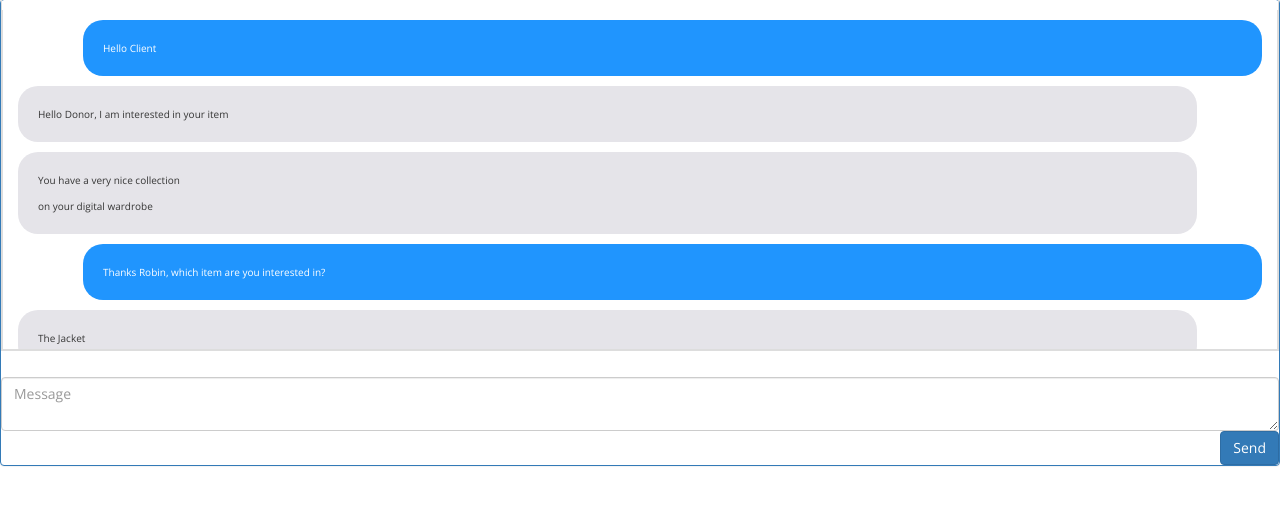
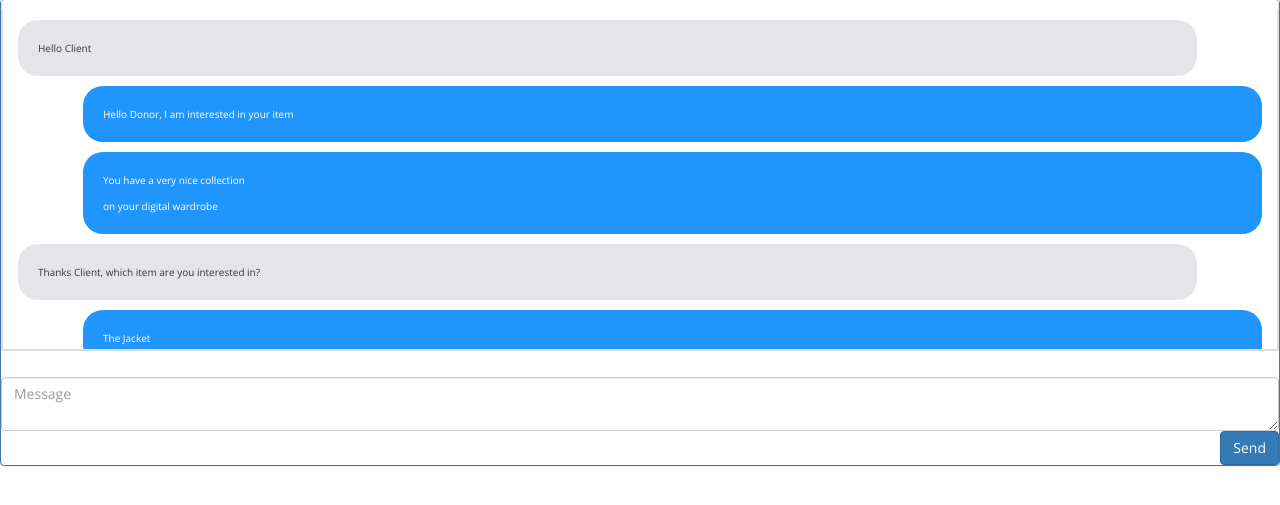
Before and after one commit to NeatStreet/NeatStreet, a website: page public/messagesUser.html in a window 1280 px wide. Shown: the part 61-566 px from the top of the page. Drawn offline with nearby package versions, Linux system fonts and the light colour scheme.

Commit message:
updates to messages template

```diff
--- a/public/messagesUser.html
+++ b/public/messagesUser.html
@@ -114,13 +114,13 @@
     <div class="messages-wrapper">
         <div id = "messages-list" class=" messages-list pre-scrollable">
              <ul id="messages" class = "list-group">
-                 <li class="message to">Hello Client</li>
-                 <li class="message from">Hello Donor, I am interested in your item </li>
-                 <li class="message from">You have a very nice collection <br> on your digital wardrobe</li>
-                 <li class="message to">Thanks Robin, which item are you interested in?</li>
-                 <li class="message from">The Jacket</li>
-                 <li class="message to">Okay do you have any questions <br> about the Jacket?</li>
-                 <li class="message to">Hello, I'd be glad to lend you my jacket<br>When do you want to pick it up?</li>
+                 <li class="message from">Hello Client</li>
+                 <li class="message to">Hello Donor, I am interested in your item </li>
+                 <li class="message to">You have a very nice collection <br> on your digital wardrobe</li>
+                 <li class="message from">Thanks Client, which item are you interested in?</li>
+                 <li class="message to">The Jacket</li>
+                 <li class="message from">Okay do you have any questions <br> about the Jacket?</li>
+                 <li class="message from">Hello, I'd be glad to lend you my jacket<br>When do you want to pick it up?</li>
              </ul>
         </div>
     </div>
```
